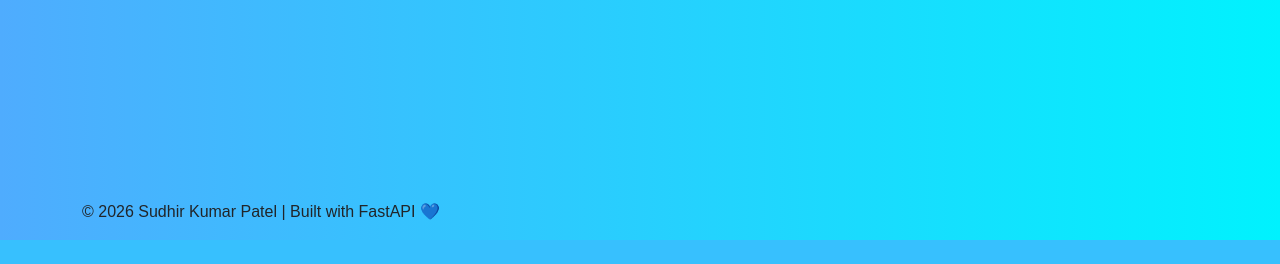
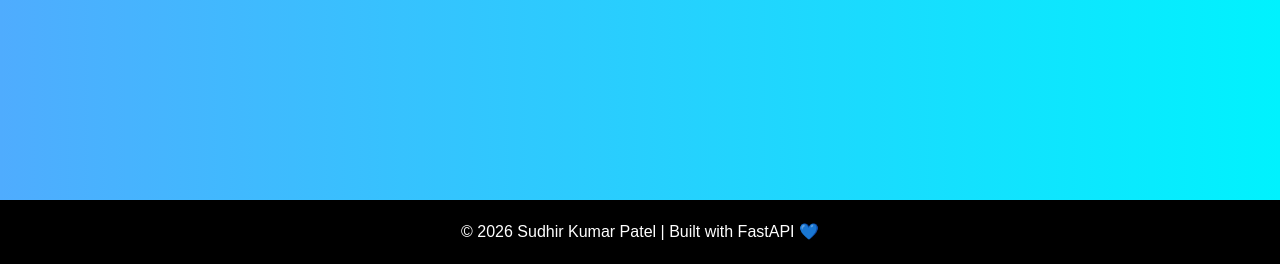
Before and after one commit to sudhir-developer/python-crud, a FastAPI app: page / in a window 1280 px wide. Shown: the part 656-920 px from the top of the page. Before the commit the page ends 896 px from the top, so only its background shows below. Run offline with FastAPI, Linux system fonts and the light colour scheme.

Commit message:
footer style

```diff
--- a/static/style.css
+++ b/static/style.css
@@ -5,7 +5,11 @@ body {
     height: 100vh;
 }
 
-
+.footer {
+    background: #000000;
+    color: #fff;
+    padding: 20px 0;
+}
 
 .content {
     padding: 40px;
--- a/templates/base.html
+++ b/templates/base.html
@@ -73,8 +73,8 @@
     <footer class="footer">
         <div class="container">
             <div class="row">
-                <div class="col-md-12">
-                    <p>© 2026 Sudhir Kumar Patel | Built with FastAPI 💙</p>
+                <div class="col-md-12 text-center">
+                    <p class="mb-0">© 2026 Sudhir Kumar Patel | Built with FastAPI 💙</p>
                 </div>
             </div>
         </div>
```
